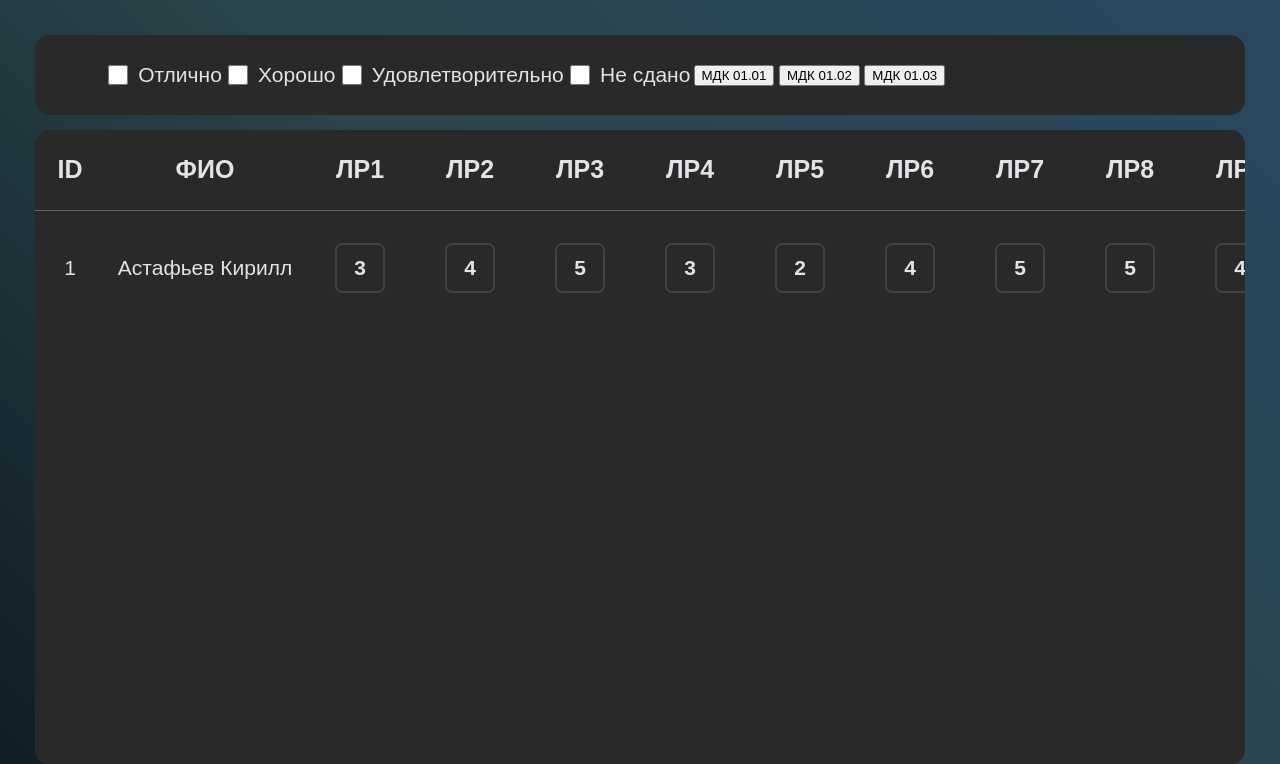
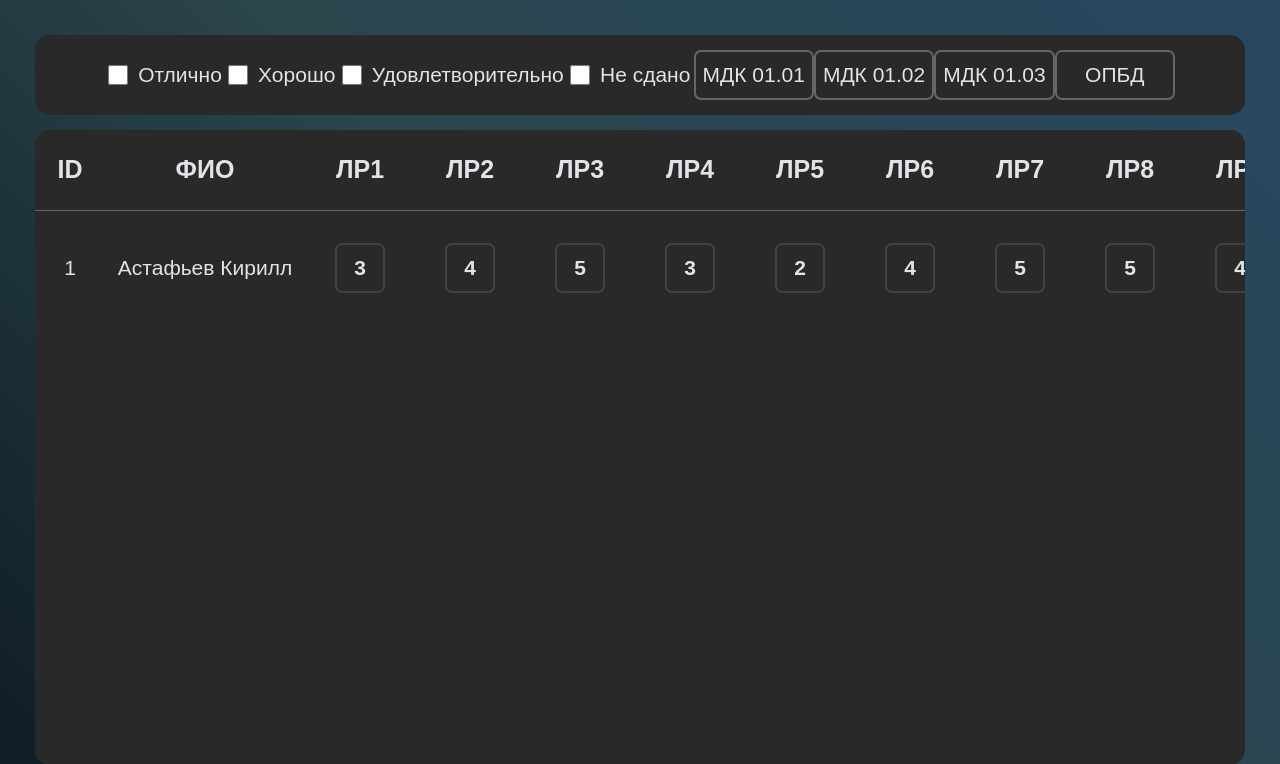
Before and after one commit to astafievK/CourseWork, a PHP site: page /home.php in a window 1280 px wide. Shown: the top 764 px of the page. Run offline with PHP 8.4, Linux system fonts and the light colour scheme; some web fonts are replaced.

Commit message:
home header disciplines

```diff
--- a/pages/home/home.php
+++ b/pages/home/home.php
@@ -57,6 +57,7 @@
             <button>МДК 01.01</button>
             <button>МДК 01.02</button>
             <button>МДК 01.03</button>
+            <button>ОПБД</button>
         </div>
     </div>
 </header>
--- a/pages/home/style.css
+++ b/pages/home/style.css
@@ -51,8 +51,14 @@
               height: 20px;
               border: 2px solid red;
               transition: all 0.2s; }
-              html body header .header-content .check label input:checked {
+              html body header .header-content .check label input #checkBad:checked {
+                box-shadow: 0 0 10px 2px rgba(255, 0, 0, 0.6); }
+              html body header .header-content .check label input #checkSatisfactory:checked {
                 box-shadow: 0 0 10px 2px rgba(255, 140, 0, 0.6); }
+              html body header .header-content .check label input #checkGood:checked {
+                box-shadow: 0 0 10px 2px rgba(46, 139, 87, 0.6); }
+              html body header .header-content .check label input #checkCool:checked {
+                box-shadow: 0 0 10px 2px rgba(144, 238, 144, 0.6); }
             html body header .header-content .check label:hover input {
               transition: all 0.2s; }
             html body header .header-content .check label:hover #checkBad {
@@ -64,7 +70,21 @@
             html body header .header-content .check label:hover #checkCool {
               box-shadow: 0 0 10px 2px rgba(144, 238, 144, 0.6); }
         html body header .header-content .disciplines {
-          width: 45%; }
+          width: 45%;
+          display: flex;
+          justify-content: space-evenly; }
+          html body header .header-content .disciplines button {
+            font-size: 21px;
+            color: #e1e3e6;
+            height: 50px;
+            width: 150px;
+            background: transparent;
+            border: 2px solid #666;
+            border-radius: 7px;
+            transition: all 0.2s; }
+            html body header .header-content .disciplines button:hover {
+              border-color: #e1e3e6;
+              transition: all 0.2s; }
     html body .table-container {
       width: 100%;
       height: calc(100% - 95px);
--- a/pages/home/style.scss
+++ b/pages/home/style.scss
@@ -70,13 +70,22 @@
 
               transition: all 0.2s;
 
-              &:checked{
+
+              #checkBad:checked{
+                box-shadow: 0 0 10px 2px rgba(255, 0, 0, 0.6);
+              }
+
+              #checkSatisfactory:checked{
                 box-shadow: 0 0 10px 2px rgba(255, 140, 0, 0.6);
               }
-            }
 
-            span{
+              #checkGood:checked{
+                box-shadow: 0 0 10px 2px rgba(46, 139, 87, 0.6);
+              }
 
+              #checkCool:checked{
+                box-shadow: 0 0 10px 2px rgba(144, 238, 144, 0.6);
+              }
             }
 
             &:hover{
@@ -102,12 +111,30 @@
               }
             }
           }
-
-
         }
 
         .disciplines{
           width: 45%;
+          display: flex;
+          justify-content: space-evenly;
+
+          button{
+            font-size: 21px;
+            color: #e1e3e6;
+            height: 50px;
+            width: 150px;
+            background: transparent;
+            border: 2px solid #666;
+            border-radius: 7px;
+
+            transition: all 0.2s;
+
+            &:hover{
+              border-color: #e1e3e6;
+
+              transition: all 0.2s;
+            }
+          }
         }
       }
     }
```
Also changed, not shown: 1 other file.
